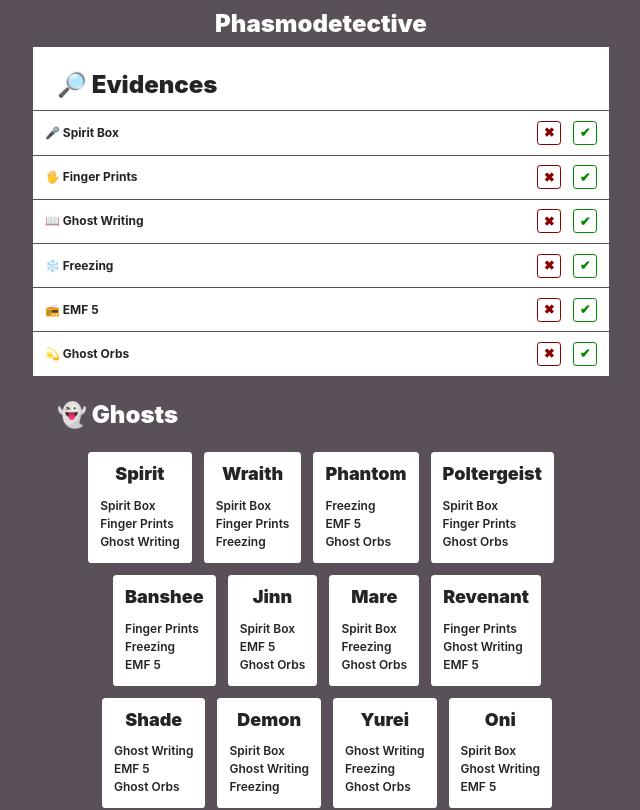
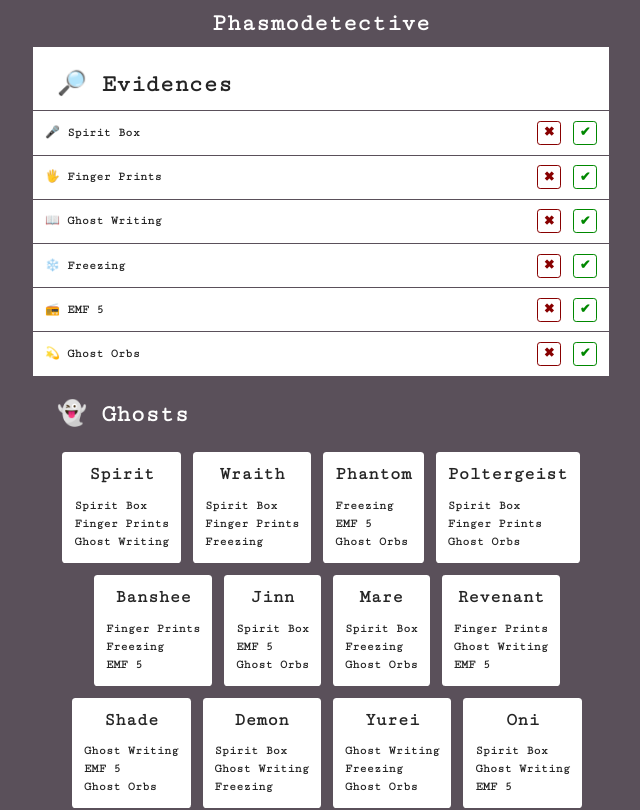
Before and after one commit to gilmoa/phasmodetective, a React (Create React App) app: page / in a window 1280 px wide. Shown: the top 810 px of the page, without its empty margins (319-959 px from the left). Built offline with nearby package versions, Linux system fonts and the light colour scheme.

Commit message:
remove apple fonts

```diff
--- a/src/index.scss
+++ b/src/index.scss
@@ -8,7 +8,7 @@
 
 body {
   margin: 0;
-  font-family: -apple-system, BlinkMacSystemFont, 'Cutive Mono', 'Segoe UI', 'Roboto', 'Oxygen',
+  font-family: 'Cutive Mono', 'Segoe UI', 'Roboto', 'Oxygen',
     'Ubuntu', 'Cantarell', 'Fira Sans', 'Droid Sans', 'Helvetica Neue',
     sans-serif;
   -webkit-font-smoothing: antialiased;
```
